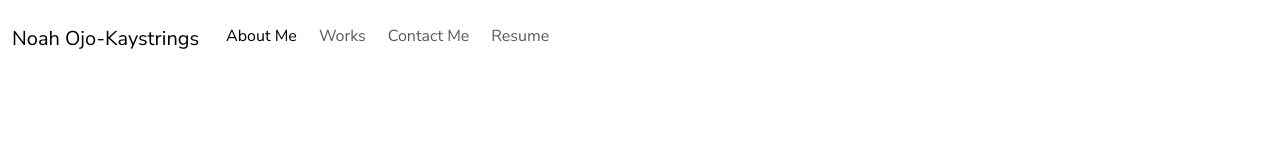
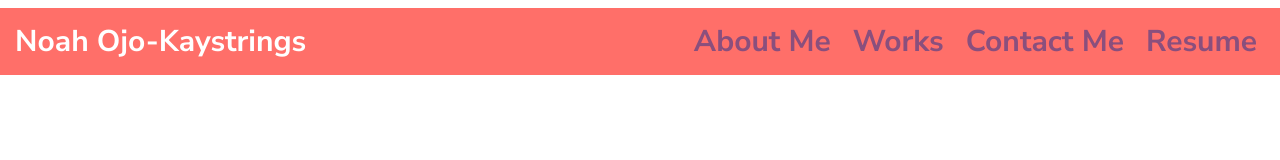
Before and after one commit to Kaystringscode/Bootstrap-Portfolio., a plain HTML site: page index.html in a window 1280 px wide. Drawn offline with nearby package versions, Linux system fonts and the light colour scheme.

Commit message:
NavBar Styled

```diff
--- a/CSS/reset.css
+++ /dev/null
@@ -1,37 +0,0 @@
-/*** The new CSS Reset - version 1.2.0 (last updated 23.7.2021) ***/
-
-/* Remove all the styles of the "User-Agent-Stylesheet", except for the 'display' property */
-*:where(:not(iframe, canvas, img, svg, video):not(svg *)) {
-    all: unset;
-    display: revert;
-  }
-
-  /* Preferred box-sizing value */
-  *,
-  *::before,
-  *::after {
-    box-sizing: border-box;
-  }
-
-  /*
-    Remove list styles (bullets/numbers)
-    in case you use it with normalize.css
-  */
-  ol, ul {
-    list-style: none;
-  }
-
-  /* For images to not be able to exceed their container */
-  img {
-    max-width: 100%;
-  }
-
-  /* Removes spacing between cells in tables */
-  table {
-    border-collapse: collapse;
-  }
-
-  /* Revert the 'white-space' property for textarea elements on Safari */
-  textarea {
-    white-space: revert;
-  }
--- a/CSS/style.css
+++ b/CSS/style.css
@@ -6,14 +6,21 @@
 }
 
 
-.menu-bar {
-    background-image: -moz-linear-gradient(-90deg, #ffb3b3, #ff6f69);
+.container-fluid {
+    background-color:#ff6f69;
 }
 
-.nav-link {
-    font-size: 16px;
+a.navbar-brand {
+    font: 900;
+    font-size: 30px;
     margin: 3px;
     color: white;
-    font-weight: 500;
-
+    font-weight: 700;
 }
+a.nav-link {
+    font: 900;
+    font-size: 30px;
+    margin: 3px;
+    color: #8a4f7d;
+    font-weight: 700;
+}
--- a/index.html
+++ b/index.html
@@ -7,30 +7,27 @@
    <!-- title -->
     <title>Noah O. Ojo || Web Developer</title>
    <!-- StyleSheets -->
-
-    <link rel="stylesheet" href="./CSS/style.css" type="text/css">
     <link href="https://cdn.jsdelivr.net/npm/bootstrap@5.3.0-alpha1/dist/css/bootstrap.min.css" rel="stylesheet" integrity="sha384-GLhlTQ8iRABdZLl6O3oVMWSktQOp6b7In1Zl3/Jr59b6EGGoI1aFkw7cmDA6j6gD" crossorigin="anonymous">
     <link rel="stylesheet" href="https://cdn.jsdelivr.net/npm/@fortawesome/fontawesome-free@6.2.1/css/fontawesome.min.css" integrity="sha384-QYIZto+st3yW+o8+5OHfT6S482Zsvz2WfOzpFSXMF9zqeLcFV0/wlZpMtyFcZALm" crossorigin="anonymous">
     <link rel="preconnect" href="https://fonts.googleapis.com">
     <link rel="preconnect" href="https://fonts.gstatic.com" crossorigin>
     <link href="https://fonts.googleapis.com/css2?family=Nunito+Sans:ital,wght@0,200;0,400;0,600;0,700;0,900;1,200;1,600;1,800;1,900&display=swap" rel="stylesheet">
-    <link rel="stylesheet" href="./CSS/reset.css">
     <link rel="stylesheet" href="./CSS/style.css" type="text/css">
 </head>
 
 <body>
 <header class="header">
 <menu-bar class="menu-bar">
-  <nav class="navbar navbar-expand-lg navbar-light">
-    <div class="container-fluid">
+  <nav class="navbar navbar-expand-lg">
+    <div class="container-fluid ">
       <h1><a class="navbar-brand" href="#">Noah Ojo-Kaystrings</a></h1>
       <button class="navbar-toggler" type="button" data-bs-toggle="collapse" data-bs-target="#navbarNav" aria-controls="navbarNav" aria-expanded="false" aria-label="Toggle navigation">
         <span class="navbar-toggler-icon"></span>
       </button>
       <div class="collapse navbar-collapse" id="navbarNav">
-        <ul class="navbar-nav navbar-right">
+        <ul class="navbar-nav navbar-right ms-auto">
           <li class="nav-item">
-            <a class="nav-link active" href="#">About Me</a>
+            <a class="nav-link" href="#">About Me</a>
           </li>
           <li class="nav-item">
             <a class="nav-link" href="#">Works</a>
```
